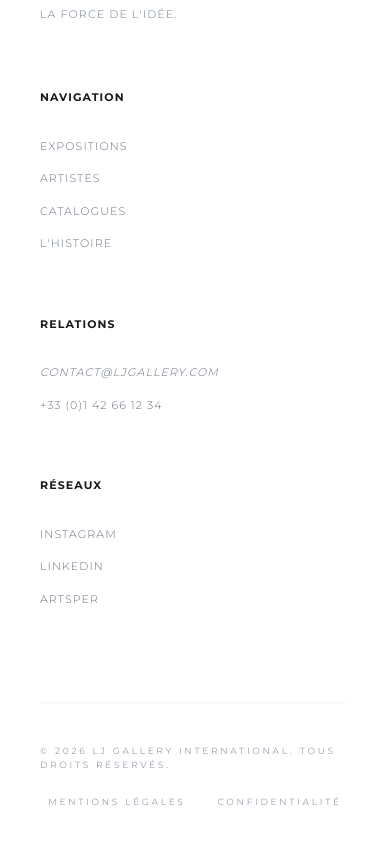
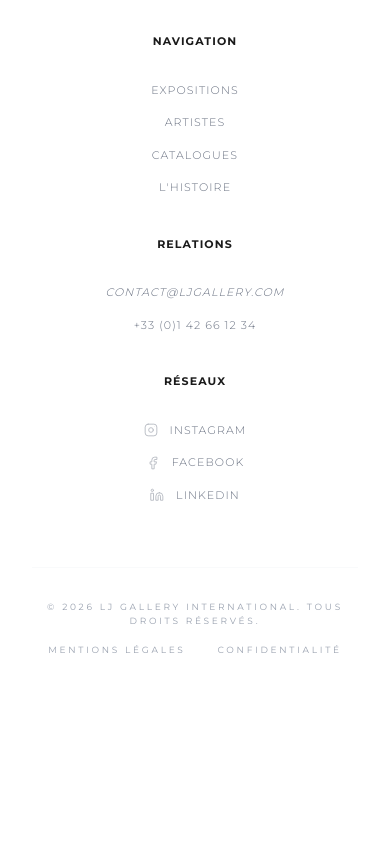
Before and after one commit to InRealArt/gallery_LJ, a Next.js app: page / in a window 390 px wide. Shown: the part 4901-5744 px from the top of the page. After the commit the page ends 5622 px from the top, so only its background shows below. Built offline with nearby package versions, Linux system fonts and the light colour scheme; no server answers; the database is empty; a web font is replaced by a local one.

Commit message:
fix responsive

```diff
--- a/src/components/Footer.tsx
+++ b/src/components/Footer.tsx
@@ -4,12 +4,12 @@ export default function Footer() {
   return (
     <footer
       id="contact"
-      className="bg-white py-24 px-10 border-t border-gray-100"
+      className="bg-white py-16 md:py-24 px-8 md:px-10 border-t border-gray-100"
     >
       <div className="max-w-[1600px] mx-auto">
-        <div className="grid grid-cols-1 md:grid-cols-4 gap-16 mb-24">
+        <div className="grid grid-cols-1 sm:grid-cols-2 md:grid-cols-4 gap-10 md:gap-16 mb-16 md:mb-24 text-center sm:text-left">
           {/* Brand */}
-          <div className="flex flex-col">
+          <div className="flex flex-col items-center sm:items-start sm:col-span-2 md:col-span-1">
             <span className="text-[32px] tracking-[-0.02em] font-bold font-serif mb-1">
               LJ
             </span>
@@ -79,31 +79,50 @@ export default function Footer() {
             <h4 className="text-[11px] font-bold uppercase tracking-widest mb-8">
               Réseaux
             </h4>
-            <div className="flex flex-col space-y-4 text-[11px] text-gray-500 uppercase tracking-widest font-light">
+            <div className="flex flex-col space-y-4">
               <a
-                href="#"
-                className="hover:text-black transition-colors underline-offset-4 hover:underline"
+                href="https://www.instagram.com/lucilejulien.artist/"
+                target="_blank"
+                rel="noopener noreferrer"
+                className="flex items-center justify-center sm:justify-start gap-3 text-[11px] text-gray-500 uppercase tracking-widest font-light hover:text-black transition-colors group"
               >
+                <svg xmlns="http://www.w3.org/2000/svg" width="14" height="14" viewBox="0 0 24 24" fill="none" stroke="currentColor" strokeWidth="1.5" strokeLinecap="round" strokeLinejoin="round" className="shrink-0 opacity-50 group-hover:opacity-100 transition-opacity" aria-hidden="true">
+                  <rect x="2" y="2" width="20" height="20" rx="5" ry="5"/>
+                  <circle cx="12" cy="12" r="4"/>
+                  <circle cx="17.5" cy="6.5" r="0.5" fill="currentColor" stroke="none"/>
+                </svg>
                 Instagram
               </a>
               <a
-                href="#"
-                className="hover:text-black transition-colors underline-offset-4 hover:underline"
+                href="https://www.facebook.com/profile.php?id=100062960481936&locale=fr_FR"
+                target="_blank"
+                rel="noopener noreferrer"
+                className="flex items-center justify-center sm:justify-start gap-3 text-[11px] text-gray-500 uppercase tracking-widest font-light hover:text-black transition-colors group"
               >
-                LinkedIn
+                <svg xmlns="http://www.w3.org/2000/svg" width="14" height="14" viewBox="0 0 24 24" fill="none" stroke="currentColor" strokeWidth="1.5" strokeLinecap="round" strokeLinejoin="round" className="shrink-0 opacity-50 group-hover:opacity-100 transition-opacity" aria-hidden="true">
+                  <path d="M18 2h-3a5 5 0 0 0-5 5v3H7v4h3v8h4v-8h3l1-4h-4V7a1 1 0 0 1 1-1h3z"/>
+                </svg>
+                Facebook
               </a>
               <a
-                href="#"
-                className="hover:text-black transition-colors underline-offset-4 hover:underline"
+                href="https://www.linkedin.com/in/lucile-julien-9352b0194/"
+                target="_blank"
+                rel="noopener noreferrer"
+                className="flex items-center justify-center sm:justify-start gap-3 text-[11px] text-gray-500 uppercase tracking-widest font-light hover:text-black transition-colors group"
               >
-                Artsper
+                <svg xmlns="http://www.w3.org/2000/svg" width="14" height="14" viewBox="0 0 24 24" fill="none" stroke="currentColor" strokeWidth="1.5" strokeLinecap="round" strokeLinejoin="round" className="shrink-0 opacity-50 group-hover:opacity-100 transition-opacity" aria-hidden="true">
+                  <path d="M16 8a6 6 0 0 1 6 6v7h-4v-7a2 2 0 0 0-2-2 2 2 0 0 0-2 2v7h-4v-7a6 6 0 0 1 6-6z"/>
+                  <rect x="2" y="9" width="4" height="12"/>
+                  <circle cx="4" cy="4" r="2"/>
+                </svg>
+                LinkedIn
               </a>
             </div>
           </div>
         </div>
 
         {/* Bottom Bar */}
-        <div className="pt-10 border-t border-gray-50 flex flex-col md:flex-row justify-between items-center gap-6">
+        <div className="pt-8 md:pt-10 border-t border-gray-50 flex flex-col md:flex-row justify-between items-center gap-4 md:gap-6 text-center md:text-left">
           <p className="text-[9px] text-gray-400 uppercase tracking-[0.3em]">
             © 2026 LJ Gallery International. Tous droits réservés.
           </p>
--- a/src/components/Header.tsx
+++ b/src/components/Header.tsx
@@ -57,12 +57,12 @@ export default function Header() {
           <a href="#contact" className="nav-item" onClick={(e) => handleSmoothScroll(e, "#contact")}>
             Contact
           </a>
-          <div className="flex space-x-3 ml-4">
+          {/* <div className="flex space-x-3 ml-4">
             <span className="text-xs font-bold cursor-pointer">FR</span>
             <span className="text-xs text-gray-300 cursor-pointer hover:text-black transition-colors">
               EN
             </span>
-          </div>
+          </div> */}
         </nav>
 
         {/* Mobile Menu Button */}
--- a/src/components/artist/ArtistPageHeader.tsx
+++ b/src/components/artist/ArtistPageHeader.tsx
@@ -69,21 +69,21 @@ export default function ArtistPageHeader({ name, imageUrl, bio }: ArtistPageHead
       ref={sectionRef}
       aria-label={`Portrait de ${name}`}
       className="
-        w-full max-w-[1600px] mx-auto px-8 md:px-14
-        min-h-[420px] max-h-[580px]
+        w-full max-w-[1600px] mx-auto px-6 md:px-14
         grid grid-cols-[1fr_auto_1fr] items-center
-        gap-x-10 md:gap-x-16
-        py-14 md:py-18
+        gap-x-4 sm:gap-x-8 md:gap-x-16
+        py-10 md:py-18
+        min-h-[300px] md:min-h-[420px] md:max-h-[580px]
       "
     >
       {/* LEFT — Stacked name */}
-      <div className="flex flex-col justify-center self-stretch pt-4">
+      <div className="flex flex-col justify-center self-stretch pt-2 md:pt-4">
         <h1 className="flex flex-col leading-none select-none" aria-label={name}>
           <span
             ref={firstNameRef}
             className="font-sans font-black uppercase tracking-tight text-foreground"
             style={{
-              fontSize: "clamp(1.8rem, 3.8vw, 3.8rem)",
+              fontSize: "clamp(1.1rem, 4.5vw, 3.8rem)",
               willChange: "transform, opacity",
             }}
           >
@@ -94,7 +94,7 @@ export default function ArtistPageHeader({ name, imageUrl, bio }: ArtistPageHead
               ref={lastNameRef}
               className="font-sans font-black uppercase tracking-tight"
               style={{
-                fontSize: "clamp(1.8rem, 3.8vw, 3.8rem)",
+                fontSize: "clamp(1.1rem, 4.5vw, 3.8rem)",
                 color: "var(--color-accent, #c8a96e)",
                 willChange: "transform, opacity",
               }}
@@ -103,7 +103,7 @@ export default function ArtistPageHeader({ name, imageUrl, bio }: ArtistPageHead
             </span>
           )}
           <span
-            className="block mt-4 h-[2px] w-10"
+            className="block mt-3 md:mt-4 h-[2px] w-6 md:w-10"
             style={{ background: "var(--color-accent, #c8a96e)" }}
             aria-hidden="true"
           />
@@ -116,7 +116,7 @@ export default function ArtistPageHeader({ name, imageUrl, bio }: ArtistPageHead
           ref={photoRef}
           className="relative overflow-hidden aspect-[3/4] shadow-[0_8px_40px_rgba(0,0,0,0.12)]"
           style={{
-            width: "clamp(180px, 20vw, 300px)",
+            width: "clamp(100px, 22vw, 300px)",
             willChange: "transform, opacity",
           }}
         >
@@ -124,7 +124,7 @@ export default function ArtistPageHeader({ name, imageUrl, bio }: ArtistPageHead
             src={`${CLOUDFLARE_R2_PUBLIC_URL}${imageUrl}`}
             alt={`Portrait de ${name}`}
             fill
-            sizes="(max-width: 768px) 180px, (max-width: 1200px) 240px, 300px"
+            sizes="(max-width: 480px) 100px, (max-width: 768px) 140px, (max-width: 1200px) 240px, 300px"
             className="object-cover object-top transition-transform duration-[1200ms] ease-[cubic-bezier(0.25,1,0.5,1)] hover:scale-105"
             priority
           />
@@ -135,19 +135,20 @@ export default function ArtistPageHeader({ name, imageUrl, bio }: ArtistPageHead
       {/* RIGHT — Short description */}
       <div
         ref={descRef}
-        className="flex flex-col justify-center items-end text-right self-stretch pt-4"
+        className="flex flex-col justify-center items-end text-right self-stretch pt-2 md:pt-4"
         style={{ willChange: "transform, opacity" }}
       >
         {shortDescription.split("\n").map((line, i) => (
           <p
             key={i}
-            className="font-sans text-[11px] uppercase tracking-[0.25em] text-foreground/50 mb-2 last:mb-0"
+            className="font-sans uppercase text-foreground/50 mb-1 last:mb-0"
+            style={{ fontSize: "clamp(7px, 1.1vw, 11px)", letterSpacing: "0.2em" }}
           >
             {line}
           </p>
         ))}
         <span
-          className="block mt-6 h-[1px] w-8 ml-auto"
+          className="block mt-4 md:mt-6 h-[1px] w-6 md:w-8 ml-auto"
           style={{ background: "var(--color-accent, #c8a96e)" }}
           aria-hidden="true"
         />
```
